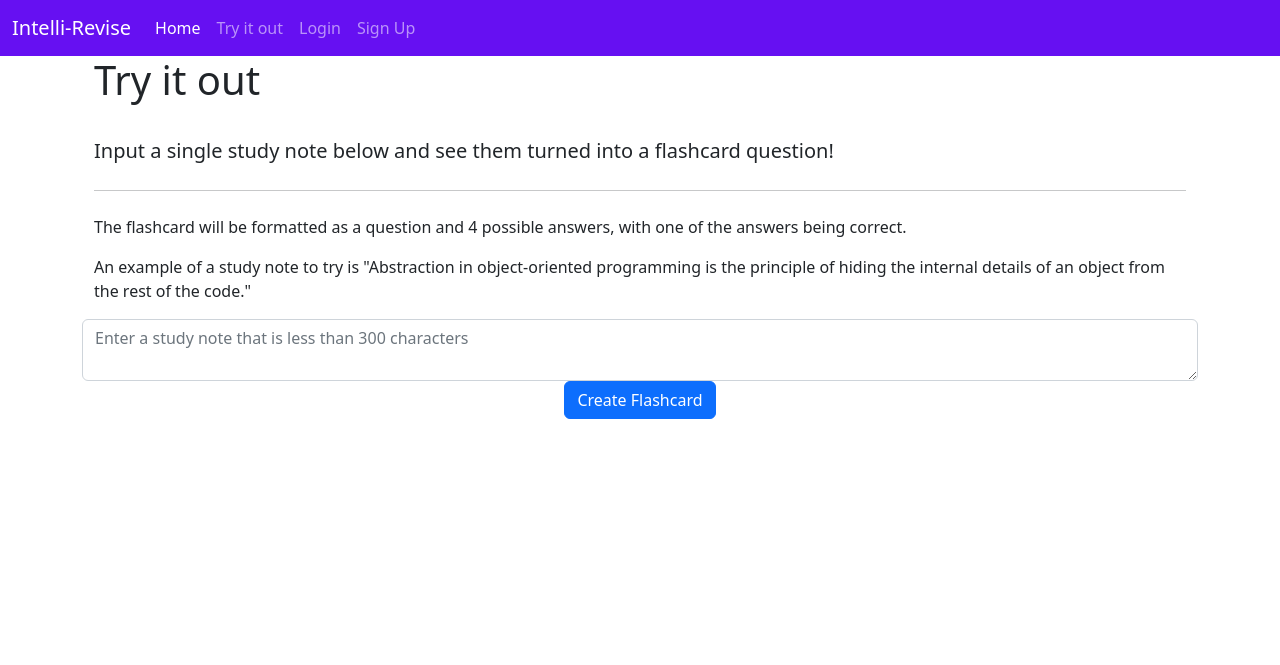
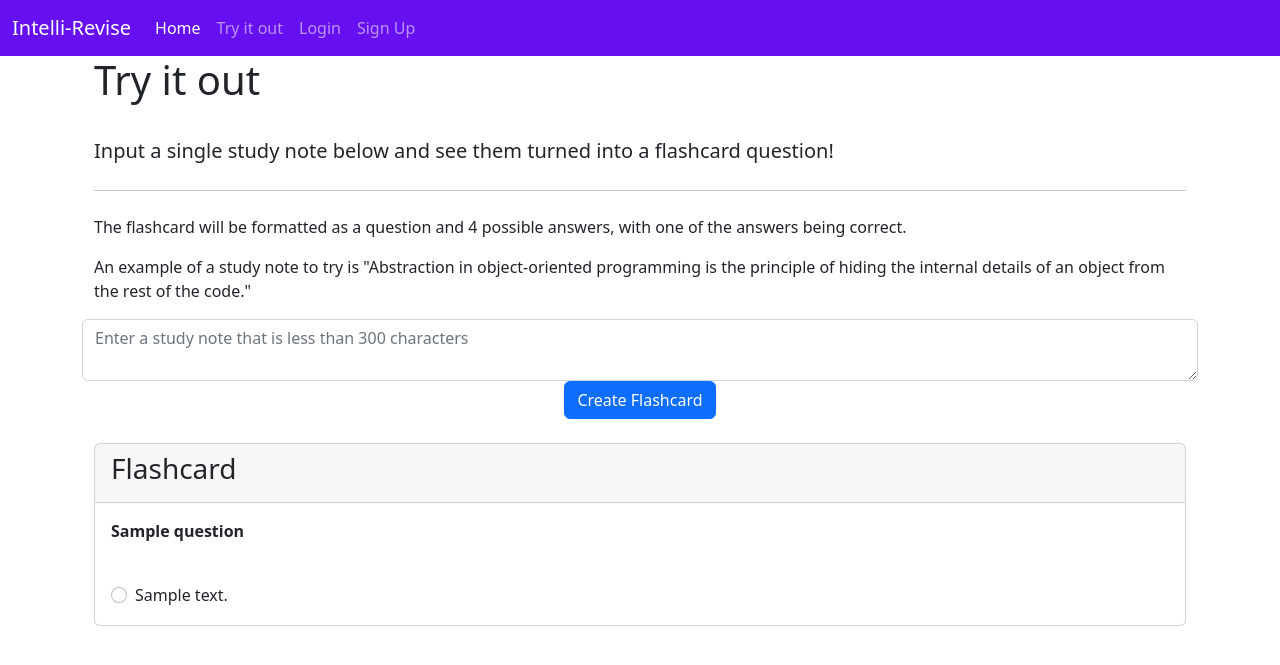
Before and after one commit to Ashes1997/IntelliRevise, a Flask app: template website/templates/try_it_out.html in a window 1280 px wide. Shown: the top 665 px of the page. Run offline with Flask 3, Linux system fonts and the light colour scheme; the template is opened without the code that fills it: most values are stand-ins (such as "Sample title", 1, 10 or a date in 2020).

Commit message:
Added flashcard radios to html

```diff
--- a/website/templates/try_it_out.html
+++ b/website/templates/try_it_out.html
@@ -25,4 +25,25 @@
     <button type="submit" class = "btn btn-primary">Create Flashcard</button>
     </div>
 </form>
+<br />
+{% if question %}
+<div class="container">
+  <div class = "card">
+    <div class="card-header">
+      <h3 class="card-title"> Flashcard </h3>
+    </div>
+    <div class="card-body">
+      <p><b>{{question}}</b></p>
+      <br/>
+      {% for answer, is_correct in answers %}
+      <div class="form-check">
+        <input class="form-check-input" type="radio" name= "{{answer}}" id="{{answer}}">
+        <label class="form-check-label" for="{{answer}}">
+          {{answer}}
+        </label>
+      {% endfor %}
+    </div>
+  </div>
+</div>
+{% endif %}
 {% endblock %}
```
